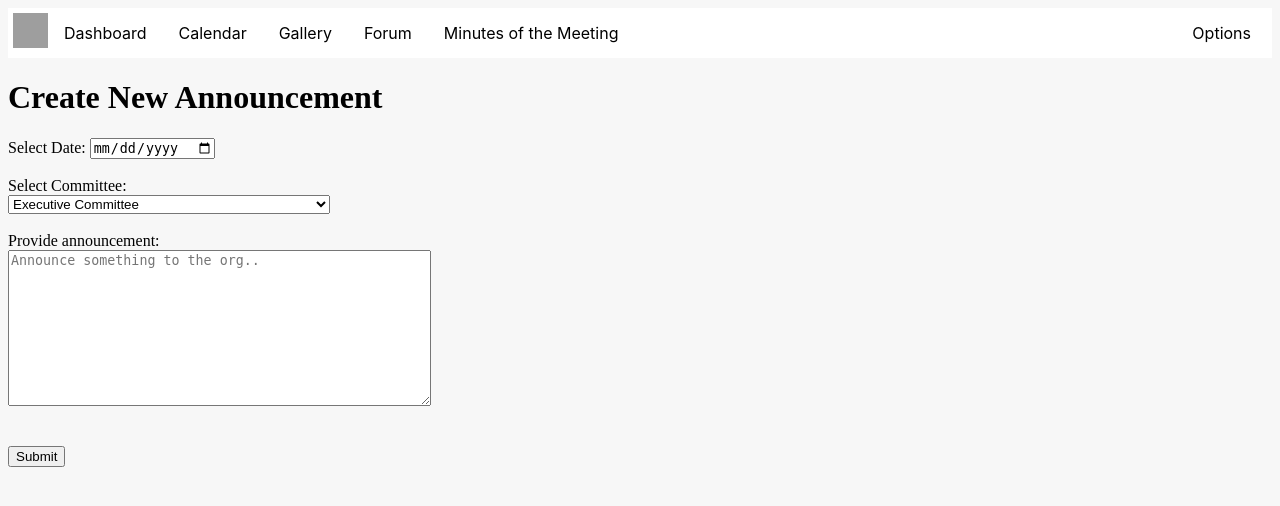
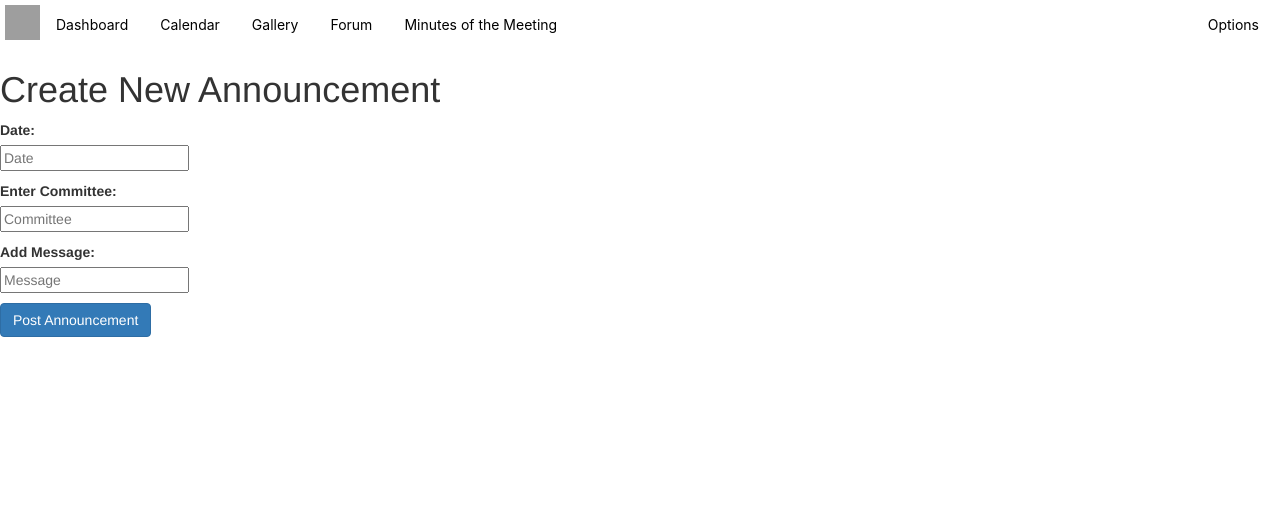
Before and after one commit to delinquentxx/FINALTOPRAMIS, a Flask app: page /create in a window 1280 px wide. Shown: the top 506 px of the page. Run offline with Flask 2, Linux system fonts and the light colour scheme; some libraries are stand-ins or nearby versions; grey boxes are pictures that could not be loaded.

Commit message:
-Changed creating announcement method -Changed SECRET KEY -Added Announcement model -Added CreateAnnouncementForm(FlaskForm) -successfully rendered announcement data in dashboard (NEED FIX)

```diff
--- a/app.py
+++ b/app.py
@@ -11,7 +11,7 @@ app = Flask(__name__)
 db = SQLAlchemy(app)
 bcrypt = Bcrypt(app)
 app.config['SQLALCHEMY_DATABASE_URI'] = 'sqlite:///flipp.db'
-app.config['SECRET_KEY'] = 'LIS161'
+app.config['SECRET_KEY'] = 'dbaeb1093fa44a11b34ef90987c5312f'
 
 login_manager = LoginManager()
 login_manager.init_app(app)
@@ -26,6 +26,12 @@ class User(db.Model, UserMixin):
     studentid = db.Column(db.String(20), nullable=False, unique=True)
     email = db.Column(db.String(30), nullable=False, unique=True)
     password = db.Column(db.String(80), nullable=False)
+
+class Announcement(db.Model, UserMixin):
+    id = db.Column(db.Integer, primary_key=True)
+    date = db.Column(db.String(20), nullable=False)
+    committee = db.Column(db.String(30), nullable=False)
+    message = db.Column(db.String, nullable=False)
 
 class RegisterForm(FlaskForm):
     studentid = StringField(validators=[InputRequired(), Length
@@ -50,6 +56,14 @@ class LoginForm(FlaskForm):
     password = PasswordField(validators=[InputRequired(), Length
         (min=4, max=20)], render_kw={"placeholder": "Password"})
     submit = SubmitField("Login")
+
+class CreateAnnouncementForm(FlaskForm):
+    date = StringField(validators=[InputRequired(), Length
+        (min=10, max=20)], render_kw={"placeholder": "Date"})
+    committee = StringField(validators=[InputRequired()], render_kw={"placeholder": "Committee"})
+    message = StringField(validators=[InputRequired()], render_kw={"placeholder": "Message"})
+
+    submit = SubmitField("Post Announcement")
 
 @app.route('/login', methods=['GET', 'POST'])
 def login():
@@ -85,24 +99,21 @@ def home():
 @app.route('/dashboard', methods=["GET"])
 @login_required
 def dashboard():
-    return render_template("dashboard.html")
+    announcements = Announcement.query.all()
+    return render_template("dashboard.html", announcements=announcements)
 
 
-@app.route('/create', methods=["GET"])
+@app.route('/create', methods=['GET', 'POST'])
 def create():
-    return render_template("create.html")
+    form = CreateAnnouncementForm()
 
-@app.route('/process_announcement', methods=['post'])
-def process_announcement():
-    announcement_date = request.form['date']
-    announcement_committee = request.form['committee']
-    announcement_message = request.form['announcement_text']
+    if form.validate_on_submit():
+        new_announcement = Announcement(date=form.date.data, committee=form.committee.data, message=form.message.data)
+        db.session.add(new_announcement)
+        db.session.commit()
+        return redirect(url_for('dashboard'))
+    return render_template('create.html', form=form)
 
-    announcement_data = {'date': announcement_date,
-                    'committee': announcement_committee,
-                    'message': announcement_message}
-    insert_announcement(announcement_data)
-    return render_template("dashboard.html")
 
 @app.route('/delete_announcement', methods=['GET'])
 def delete_announcement():
--- a/templates/create.html
+++ b/templates/create.html
@@ -1,29 +1,25 @@
 {% extends 'base2.html'%} {% block title %} Create {% endblock %}
 
 {% block content %}
-
+<link rel="stylesheet" href="https://maxcdn.bootstrapcdn.com/bootstrap/3.4.1/css/bootstrap.min.css">
 
 <h1>Create New Announcement</h1>
 
-<form action="{{ url_for('process_announcement') }}" id="post_an" method="post">
-
-    <label for="Date">Select Date:</label>
-    <input type="date" id="Date" name="date">
-<br><br>
-    <label for="comm">Select Committee:</label><br>
-         <select name="committee" id="comm">
-             <option id="execomm" name="execomm" value="execomm">Executive Committee</option>
-             <option id="inaf" name="inaf" value="inaf">Internal Affairs Committee</option>
-             <option id="exaf" name="exaf" value="exaf">External Affairs Committee</option>
-             <option id="redoma" name="redoma" value="redoma">Records and Documentations Committee</option>
-             <option id="trepod" name="trepod" value="trepod">Treasury and Possession Management Committee</option>
-         </select>
-<br><br>
-    <label for="mess">Provide announcement:</label>
-<br>
-    <textarea name="announcement_text" cols="50" rows="10" id="mess" placeholder="Announce something to the org.."></textarea>
-<br><br><br>
-    <input type="submit" value="Submit" />
+<form method="POST" action="">
+    {{ form.hidden_tag() }}
+    <label>Date:</label>
+    <br>
+    {{ form.date }}
+    <br><p></p>
+    <label>Enter Committee:</label>
+    <br>
+    {{ form.committee }}
+    <br><p></p>
+    <label>Add Message:</label>
+    <br>
+    {{ form.message }}
+    <br><p></p>
+    {{ form.submit (class="btn btn-primary") }}
 </form>
 
 {% endblock %}
```
Also changed, not shown: templates/dashboard.html (+14 -1 lines), flipp.db.
